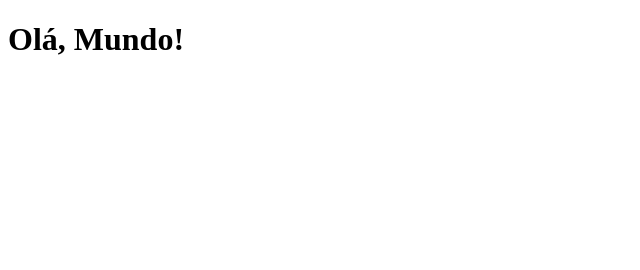
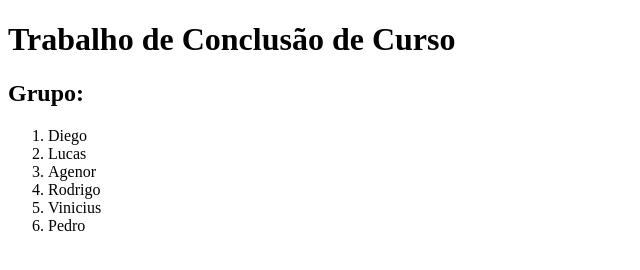
Before and after one commit to DataCanuto/atividadeGit_teste, a plain HTML site: page index.html in a window 1280 px wide. Shown: the whole page, without its empty margins (0-640 px from the left). Drawn offline with Linux system fonts and the light colour scheme.

Commit message:
add grupo

```diff
--- a/index.html
+++ b/index.html
@@ -9,8 +9,18 @@
 
 <body>
     <h1>
-        Olá, Mundo!
+        Trabalho de Conclusão de Curso
     </h1>
+
+    <h2>Grupo: </h2>
+    <ol>
+        <li>Diego</li>
+        <li>Lucas</li>
+        <li>Agenor</li>
+        <li>Rodrigo</li>
+        <li>Vinicius</li>
+        <li>Pedro </li>
+    </ol>
 </body>
 
 </html>
```
